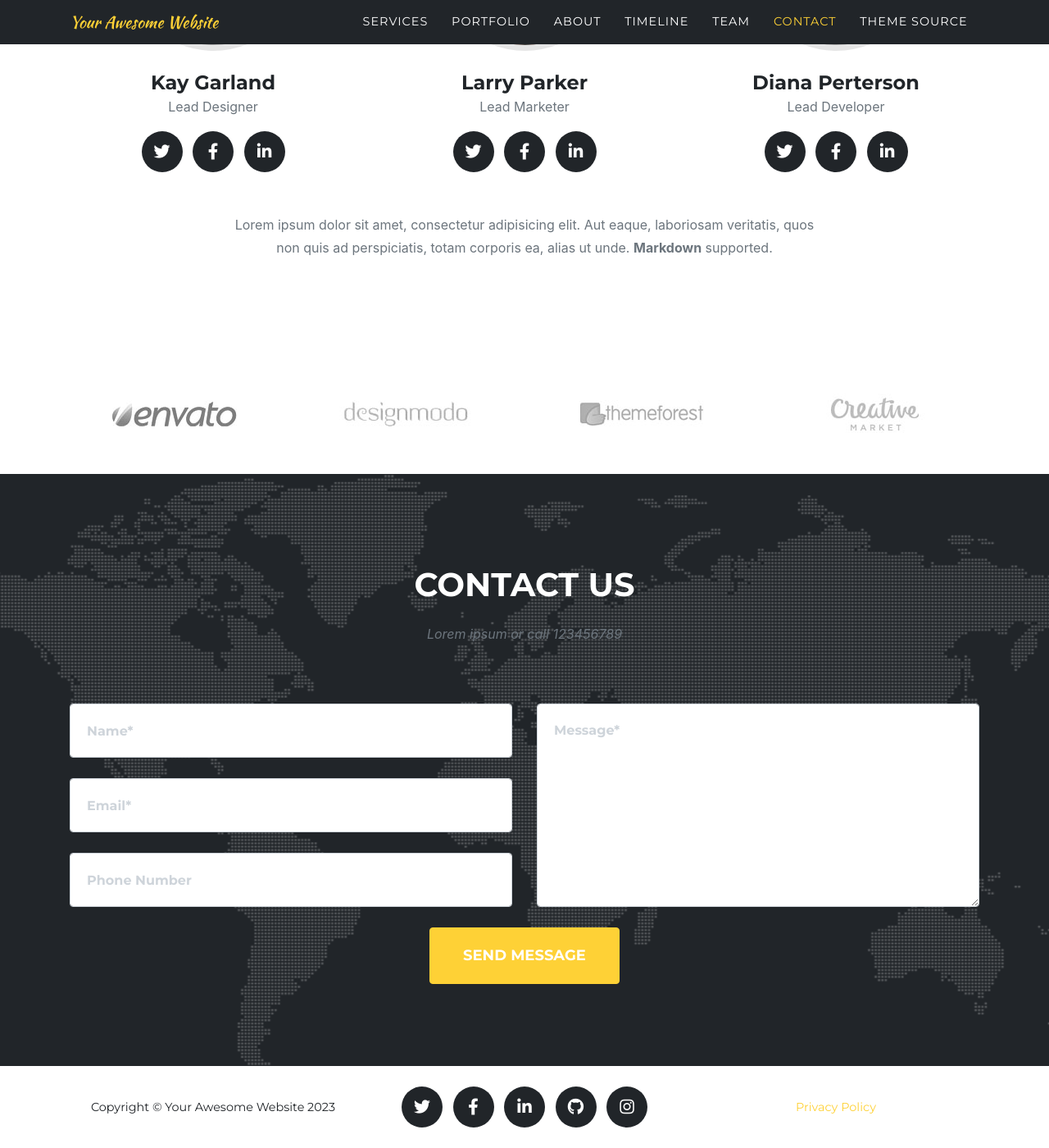
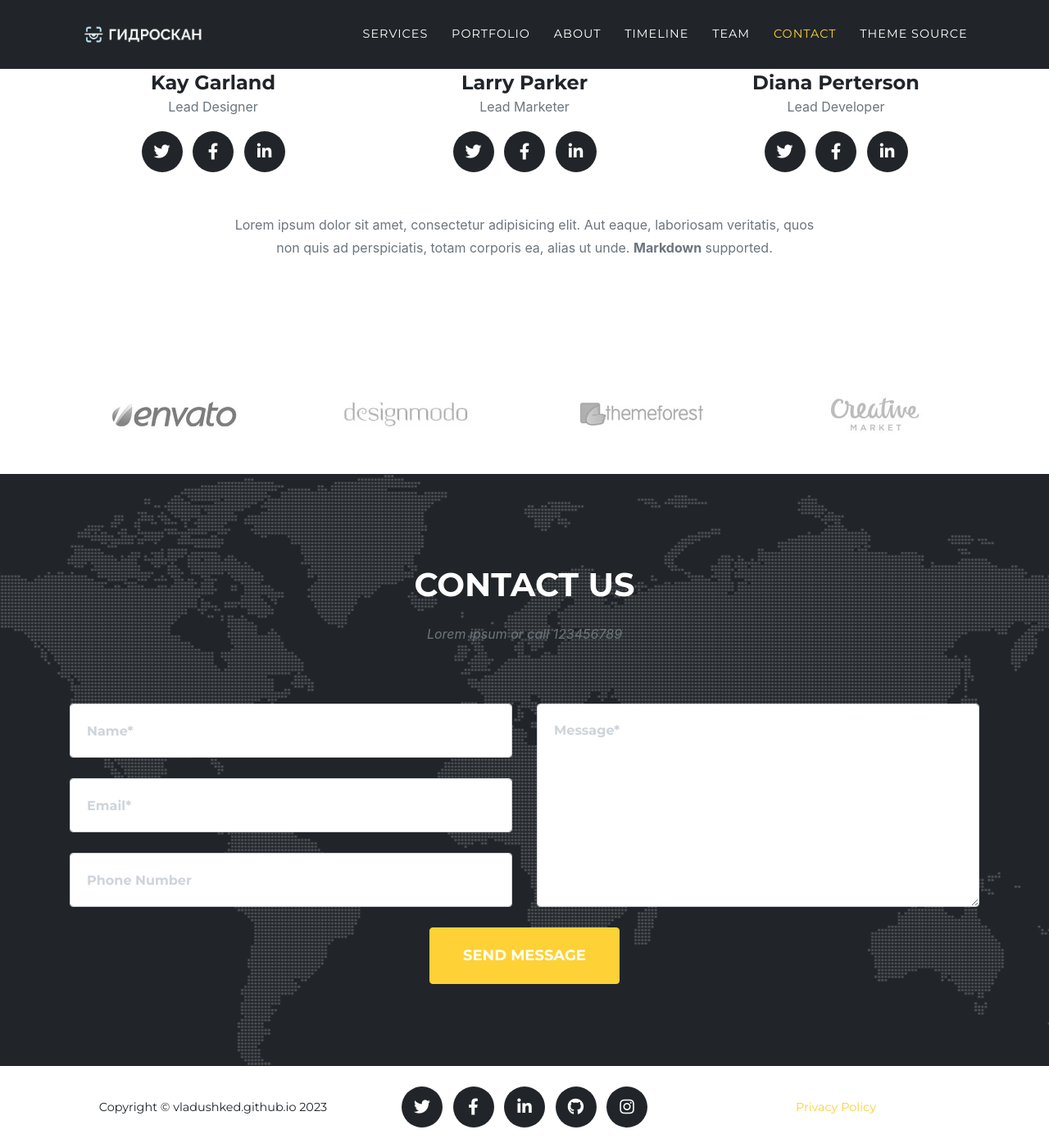
Before and after one commit to vladushked/vladushked.github.io, a Jekyll site: the page built from index.md, in a window 1280 px wide and 1400 px high, scrolled down 5190 px. Shown: the whole window at 82% size. Built offline with Jekyll 4.4.1, drawn with Linux system fonts in a browser that asks for light colours; some web fonts are replaced.

Commit message:
update logo

```diff
--- a/_config.yml
+++ b/_config.yml
@@ -15,13 +15,13 @@
 url    : "" # the base hostname & protocol for your site, e.g. http://example.com
 baseurl: "" # the subpath of your site, e.g. /blog
 
-title      : Your Awesome Website
+# title      : Your Awesome Website
 email      : your-email@example.com #this is also the email contact forms will go to
 description: "Site description"
 author     : Your Name
-# logo:     #optional, defaults to site title
-  # path: assets\img\clients\creative-market.jpg
-  # height: 60 #height in px, defaults to 52px
+logo:     #optional, defaults to site title
+  path: assets\img\logo_rus.png
+  height: 60 #height in px, defaults to 52px
 
 locale: "en-US" # See available languages in _data/sitetext.yml
 
--- a/_data/style.yml
+++ b/_data/style.yml
@@ -4,7 +4,7 @@
 #black: "#000"
 
 #Image Customization
-header-image: "../img/header.png"
+header-image: "../img/header.jpg"
 contact-image: "../img/contact.png"
 #Font Awesome icon for portfolio grid when an item is hovered over
 #portfolio-icon: fas fa-expand-arrows-alt fa-3x #default: fas fa-plus fa-3x
```
Also changed, not shown: assets/img/header.jpg (added), assets/img/logo_rus.png (added).
